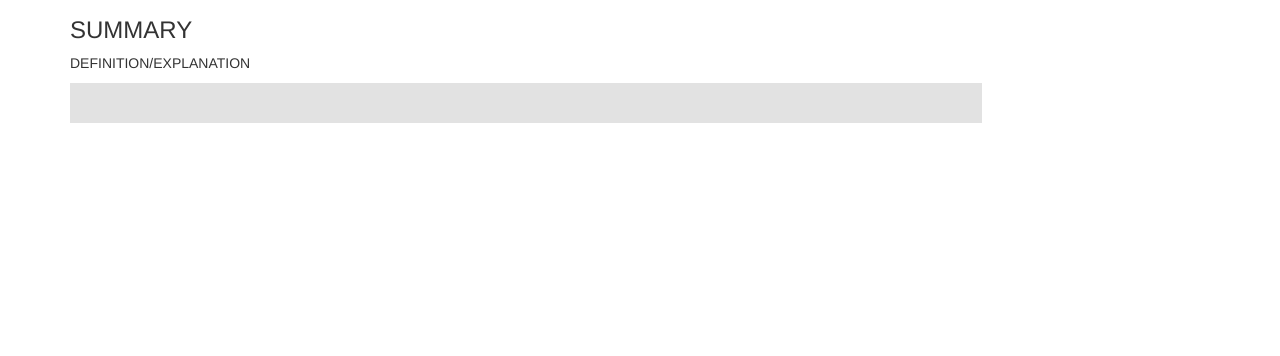
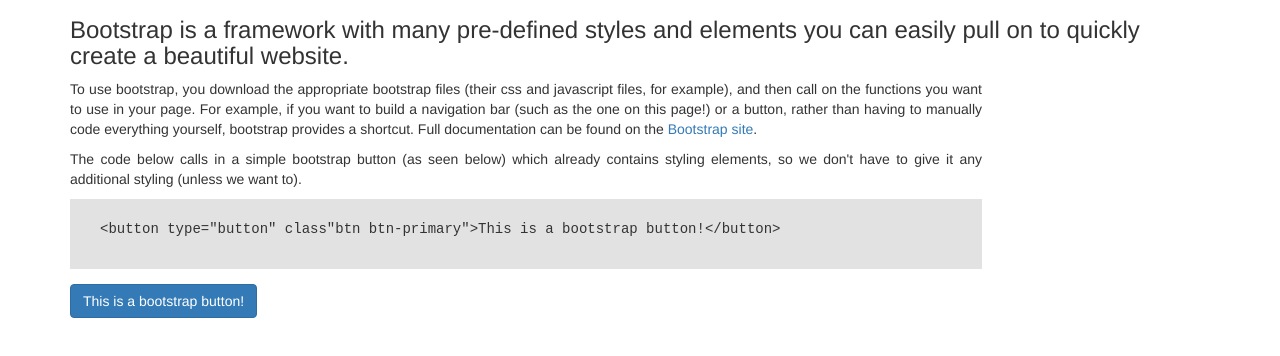
Before and after one commit to marywarrington/jan14-reviewpage, a plain HTML site: page html/bootstrap.html in a window 1280 px wide. Shown: the part 134-490 px from the top of the page. Drawn offline with Linux system fonts and the light colour scheme.

Commit message:
fills out bootstrap page

```diff
--- a/html/bootstrap.html
+++ b/html/bootstrap.html
@@ -59,11 +59,14 @@
 <!-- End Navbar -->
     <div class="container">
       <h1>Bootstrap</h1>
-      <h3>SUMMARY</h3>
-      <p>DEFINITION/EXPLANATION</p>
+      <h3>Bootstrap is a framework with many pre-defined styles and elements you can easily pull on to quickly create a beautiful website.</h3>
+      <p>To use bootstrap, you download the appropriate bootstrap files (their css and javascript files, for example), and then call on the functions you want to use in your page. For example, if you want to build a navigation bar (such as the one on this page!) or a button, rather than having to manually code everything yourself, bootstrap provides a shortcut. Full documentation can be found on the <a href="http://www.getbootstrap.com/">Bootstrap site</a>.</p>
+      <p>The code below calls in a simple bootstrap button (as seen below) which already contains styling elements, so we don't have to give it any additional styling (unless we want to).</p>
       <div class="code">
+        <p>&lt;button&nbsp;type="button"&nbsp;class"btn&nbsp;btn-primary"&gt;This is a bootstrap button!&lt;/button&gt;</p>
       </div>
       <div class="example">
+        <button type="button" class="btn btn-primary">This is a bootstrap button!</button>
       </div>
     </div>
   </body>
```
